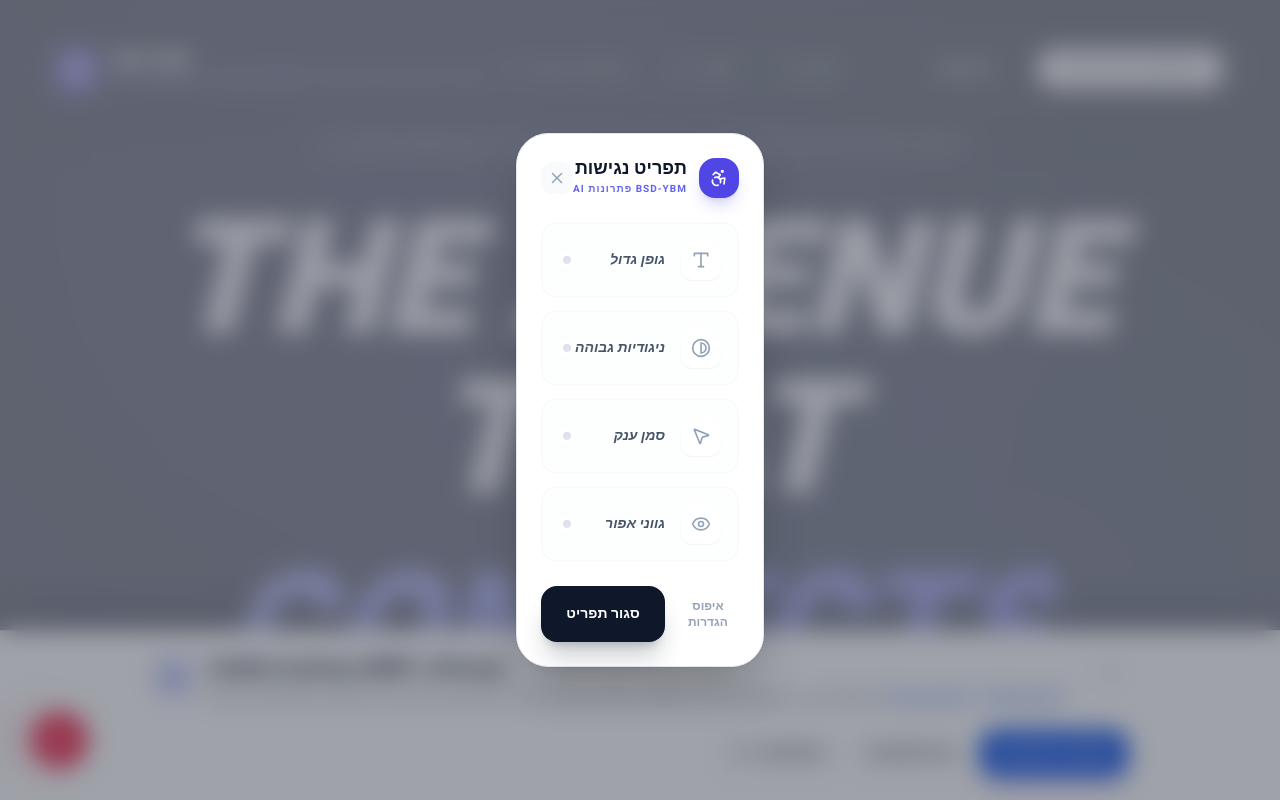
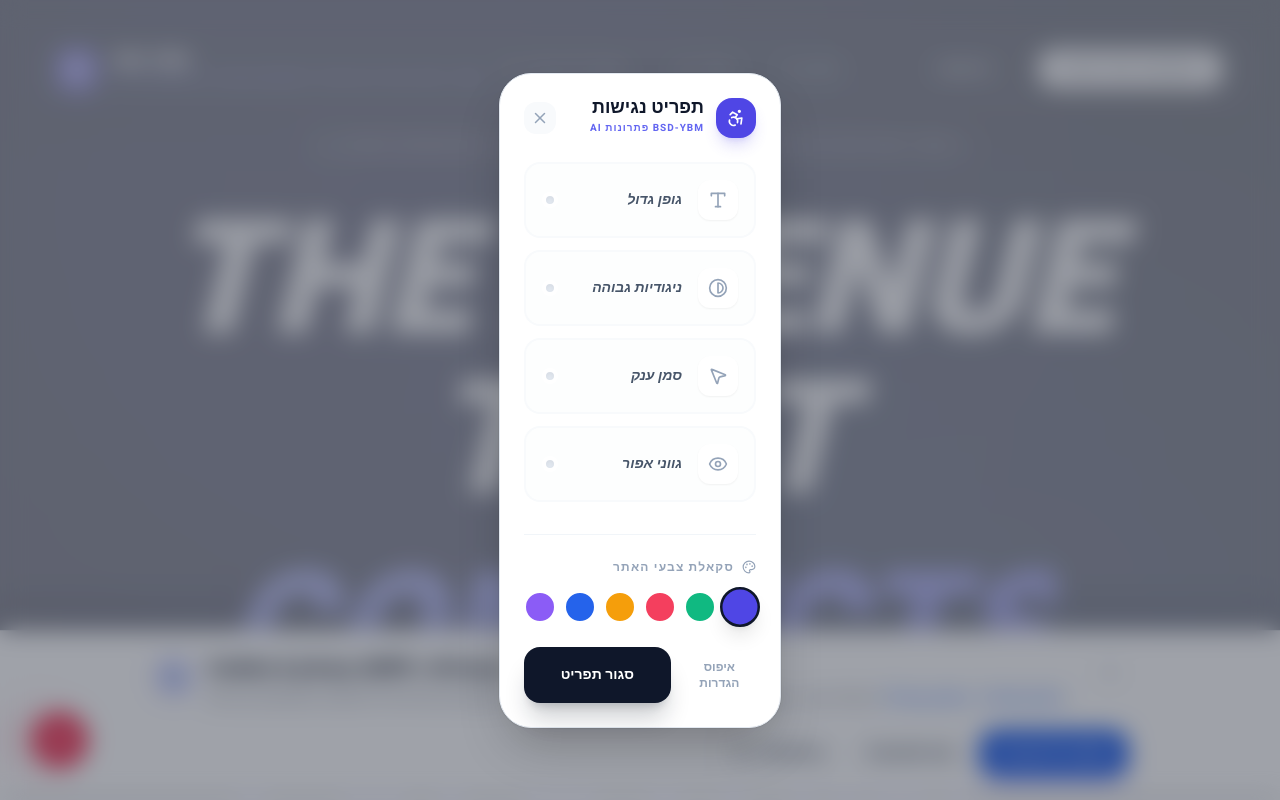
Before and after one commit to sysybu-hash/bsd-ybm, a Next.js app: page / in a window 1280 px wide. Both pictures are taken after a click on the button 60 px from the left and 740 px from the top of the page. Shown: the top 800 px of the page. Built offline with nearby package versions, Linux system fonts and the light colour scheme; no server answers.

Commit message:
feat: redesign floating bubbles into a premium side-anchored toolkit with theme color scale

```diff
--- a/app/globals.css
+++ b/app/globals.css
@@ -16,8 +16,8 @@
 /* ─────────────────────────────────────────
    DESIGN TOKENS v2 — BSD-YBM BSD-YBM
 ───────────────────────────────────────── */
-h1, h2, h3, h4, h5, h6 {
-  color: var(--heading-color, inherit);
+h1, h2, h3, h4 {
+  color: var(--primary-brand);
   transition: color 0.3s ease;
 }
 
@@ -27,6 +27,7 @@ h1, h2, h3, h4, h5, h6 {
   --background-end-rgb: 241, 245, 249;
 
   /* Brand — Indigo 600 */
+  --primary-brand: #4f46e5;
   --primary-color: #4f46e5;
   --primary-hover: #4338ca;
   --primary-light: #eef2ff;
--- a/components/AccessibilityMenu.tsx
+++ b/components/AccessibilityMenu.tsx
@@ -1,7 +1,7 @@
 "use client";
 
 import { useState, useEffect } from "react";
-import { Accessibility, X, Type, Contrast, MousePointer2, ZoomIn, Eye, Sparkles } from "lucide-react";
+import { Accessibility, X, Type, Contrast, MousePointer2, ZoomIn, Eye, Sparkles, Palette } from "lucide-react";
 
 export default function AccessibilityMenu({ dock = false }: { dock?: boolean }) {
   const [isOpen, setIsOpen] = useState(false);
@@ -9,6 +9,23 @@ export default function AccessibilityMenu({ dock = false }: { dock?: boolean })
   const [highContrast, setHighContrast] = useState(false);
   const [bigCursor, setBigCursor] = useState(false);
   const [grayscale, setGrayscale] = useState(false);
+  const [themeColor, setThemeColor] = useState("indigo");
+
+  const THEME_OPTIONS = [
+    { id: "indigo", color: "#4f46e5", label: "אינדיגו (ברירת מחדל)" },
+    { id: "emerald", color: "#10b981", label: "ירוק אמרלד" },
+    { id: "rose", color: "#f43f5e", label: "ורוד רוז" },
+    { id: "amber", color: "#f59e0b", label: "ענבר מוזהב" },
+    { id: "blue", color: "#2563eb", label: "כחול עסקי" },
+    { id: "violet", color: "#8b5cf6", label: "סגול יוקרתי" },
+  ];
+
+  useEffect(() => {
+    if (typeof window !== "undefined") {
+      const stored = localStorage.getItem("bsd-theme-color");
+      if (stored) setThemeColor(stored);
+    }
+  }, []);
 
   useEffect(() => {
     if (typeof document !== "undefined") {
@@ -17,8 +34,15 @@ export default function AccessibilityMenu({ dock = false }: { dock?: boolean })
       root.classList.toggle("high-contrast", highContrast);
       root.classList.toggle("big-cursor", bigCursor);
       root.classList.toggle("grayscale", grayscale);
+
+      // Update primary brand color variable
+      const theme = THEME_OPTIONS.find(t => t.id === themeColor);
+      if (theme) {
+        root.style.setProperty("--primary-brand", theme.color);
+        localStorage.setItem("bsd-theme-color", themeColor);
+      }
     }
-  }, [fontLarge, highContrast, bigCursor, grayscale]);
+  }, [fontLarge, highContrast, bigCursor, grayscale, themeColor]);
 
   const toggleOpen = () => setIsOpen(!isOpen);
 
@@ -30,7 +54,7 @@ export default function AccessibilityMenu({ dock = false }: { dock?: boolean })
   ];
 
   const MenuContent = (
-    <div className={`${dock ? "absolute bottom-16 start-0 w-[280px]" : "w-full max-w-sm"} rounded-[2rem] border border-slate-200 bg-white p-6 shadow-2xl ring-1 ring-black/5 animate-in fade-in slide-in-from-bottom-4 duration-300 z-[350]`}>
+    <div className={`${dock ? "absolute top-0 right-14 w-[320px]" : "w-full max-w-sm"} rounded-[2rem] border border-slate-200 bg-white p-6 shadow-2xl ring-1 ring-black/5 animate-in fade-in slide-in-from-right-4 duration-300 z-[350]`}>
       <div className="flex items-center justify-between mb-6">
         <div className="flex items-center gap-3">
           <div className="flex h-10 w-10 items-center justify-center rounded-2xl bg-indigo-600 text-white shadow-lg shadow-indigo-600/20">
@@ -56,26 +80,44 @@ export default function AccessibilityMenu({ dock = false }: { dock?: boolean })
             onClick={() => opt.setter(!opt.active)}
             className={`w-full group flex items-center justify-between p-4 rounded-2xl border-2 transition-all duration-200 ${
               opt.active
-                ? "border-indigo-600 bg-indigo-50/50 text-indigo-900"
+                ? "border-[var(--primary-brand,#4f46e5)] bg-slate-50 text-slate-900"
                 : "border-slate-50 bg-slate-50/30 text-slate-600 hover:border-slate-200 hover:bg-slate-50/80"
             }`}
           >
             <div className="flex items-center gap-4">
               <div className={`flex h-10 w-10 items-center justify-center rounded-xl transition-colors ${
-                opt.active ? "bg-indigo-600 text-white shadow-md shadow-indigo-600/20" : "bg-white text-slate-400 shadow-sm"
+                opt.active ? "bg-[var(--primary-brand,#4f46e5)] text-white shadow-md shadow-black/10" : "bg-white text-slate-400 shadow-sm"
               }`}>
                 <opt.icon size={20} />
               </div>
               <span className="text-sm font-black italic">{opt.label}</span>
             </div>
-            {/* 💡 "נורת ביקורת" לחיצה (חלק מהכפתור) */}
             <div className={`h-4 w-4 rounded-full border-4 transition-all ${
               opt.active
-                ? "bg-indigo-600 border-indigo-100 shadow-[0_0_12px_rgba(79,70,229,0.5)] scale-110"
+                ? "bg-[var(--primary-brand,#4f46e5)] border-white shadow-[0_0_12px_rgba(0,0,0,0.1)] scale-110"
                 : "bg-slate-200 border-white shadow-inner"
             }`} />
           </button>
         ))}
+      </div>
+
+      <div className="mt-8 border-t border-slate-100 pt-6">
+        <h4 className="flex items-center gap-2 text-xs font-black uppercase tracking-widest text-slate-400 mb-4">
+          <Palette size={14} /> סקאלת צבעי האתר
+        </h4>
+        <div className="grid grid-cols-6 gap-2">
+          {THEME_OPTIONS.map((t) => (
+            <button
+              key={t.id}
+              onClick={() => setThemeColor(t.id)}
+              title={t.label}
+              className={`h-8 w-8 rounded-full border-2 transition-all hover:scale-110 ${
+                themeColor === t.id ? "border-slate-900 scale-125 shadow-lg" : "border-white"
+              }`}
+              style={{ backgroundColor: t.color }}
+            />
+          ))}
+        </div>
       </div>
 
       <div className="mt-6 flex gap-3">
@@ -106,7 +148,7 @@ export default function AccessibilityMenu({ dock = false }: { dock?: boolean })
         <button
           onClick={toggleOpen}
           className={`group flex h-11 w-11 items-center justify-center rounded-xl transition-all ${
-            isOpen ? "bg-indigo-600 text-white shadow-lg shadow-indigo-600/20" : "bg-slate-100 text-slate-500 hover:bg-slate-200"
+            isOpen ? "bg-[var(--primary-brand,#4f46e5)] text-white shadow-lg shadow-black/10" : "bg-slate-100 text-slate-500 hover:bg-slate-200"
           }`}
           title="תפריט נגישות"
         >
--- a/components/DashboardBottomDock.tsx
+++ b/components/DashboardBottomDock.tsx
@@ -8,20 +8,20 @@ import { Zap, Brain } from "lucide-react";
 export default function DashboardBottomDock({ orgId = "" }: { orgId?: string }) {
   return (
     <div
-      className="pointer-events-none fixed left-1/2 z-[300] flex -translate-x-1/2 flex-row items-end justify-center bottom-[max(2rem,env(safe-area-inset-bottom,0px))]"
+      className="fixed right-0 top-1/2 z-[300] -translate-y-1/2 flex flex-col items-center justify-center pr-2"
       aria-label="מרכז כלי עבודה BSD-YBM פתרונות AI"
     >
-      <div className="pointer-events-auto flex flex-row items-center gap-2 rounded-2xl border border-gray-200 bg-white/90 p-2 shadow-2xl backdrop-blur-xl ring-1 ring-black/5 sm:gap-4 sm:px-4">
+      <div className="flex flex-col items-center gap-4 rounded-2xl border border-gray-200 bg-white/90 p-2 shadow-2xl backdrop-blur-xl ring-1 ring-black/5">
 
         {/* ACCESSIBILITY */}
         <AccessibilityMenu dock />
 
-        <div className="h-6 w-px bg-gray-200 mx-1" />
+        <div className="h-px w-6 bg-gray-200" />
 
         {/* QUICK AI SCANNER */}
         <Link
           href="/dashboard/ai"
-          className="flex h-11 w-11 items-center justify-center rounded-xl bg-violet-600 text-white shadow-lg shadow-violet-600/20 hover:scale-105 active:scale-95 transition-all"
+          className="flex h-11 w-11 items-center justify-center rounded-xl bg-[var(--primary-brand,#8b5cf6)] text-white shadow-lg shadow-black/10 hover:translate-x-[-4px] active:scale-95 transition-all"
           title="אשף סריקה"
         >
           <Zap size={20} />
--- a/components/DashboardUnifiedAi.tsx
+++ b/components/DashboardUnifiedAi.tsx
@@ -179,13 +179,15 @@ export default function DashboardUnifiedAi({ orgId }: Props) {
       <button
         type="button"
         onClick={() => setOpen((v) => !v)}
-        className="flex h-14 w-14 items-center justify-center rounded-full bg-indigo-600 text-white shadow-lg shadow-indigo-600/25 ring-2 ring-white"
+        className={`flex h-11 w-11 items-center justify-center rounded-xl transition-all ${
+           open ? "bg-[var(--primary-brand,#4f46e5)] text-white shadow-lg" : "bg-slate-100 text-slate-500 hover:bg-slate-200"
+        }`}
       >
-        {open ? <X size={26} /> : <Brain size={26} />}
+        {open ? <X size={20} /> : <Brain size={20} />}
       </button>
 
       {open && (
-        <div className="absolute bottom-16 start-1/2 z-[220] w-80 -translate-x-1/2">
+        <div className="absolute top-0 right-14 w-80 z-[220]">
           <div className="overflow-hidden rounded-2xl border border-gray-200 bg-white shadow-2xl">
             <div className="flex items-center justify-between gap-2 border-b border-gray-200 bg-gray-50 px-3 py-2.5">
               <div className="flex items-center gap-2 text-xs font-black text-gray-900">
@@ -196,7 +198,7 @@ export default function DashboardUnifiedAi({ orgId }: Props) {
                 <button
                   onClick={() => setTab("chat")}
                   className={`rounded-lg px-2 py-1 text-[10px] font-black ${
-                    tab === "chat" ? "bg-indigo-600 text-white" : "text-gray-400"
+                    tab === "chat" ? "bg-[var(--primary-brand,#4f46e5)] text-white" : "text-gray-400"
                   }`}
                 >
                   CHAT
@@ -204,7 +206,7 @@ export default function DashboardUnifiedAi({ orgId }: Props) {
                 <button
                   onClick={() => setTab("finance")}
                   className={`rounded-lg px-2 py-1 text-[10px] font-black ${
-                    tab === "finance" ? "bg-indigo-600 text-white" : "text-gray-400"
+                    tab === "finance" ? "bg-[var(--primary-brand,#4f46e5)] text-white" : "text-gray-400"
                   }`}
                 >
                   FINANCE
@@ -261,7 +263,7 @@ export default function DashboardUnifiedAi({ orgId }: Props) {
                   <button
                     onClick={() => sendChat()}
                     disabled={sending || !input.trim()}
-                    className="p-2 rounded-xl bg-indigo-600 text-white disabled:opacity-50"
+                    className="p-2 rounded-xl bg-[var(--primary-brand,#4f46e5)] text-white disabled:opacity-50"
                   >
                     {sending ? <Loader2 size={16} className="animate-spin" /> : <Send size={16} />}
                   </button>
@@ -282,7 +284,7 @@ export default function DashboardUnifiedAi({ orgId }: Props) {
                   />
                   <button
                     onClick={askFinance}
-                    className="bg-indigo-600 text-white px-3 py-2 rounded-xl text-[11px]"
+                    className="bg-[var(--primary-brand,#4f46e5)] text-white px-3 py-2 rounded-xl text-[11px]"
                   >
                     שלח
                   </button>
```
